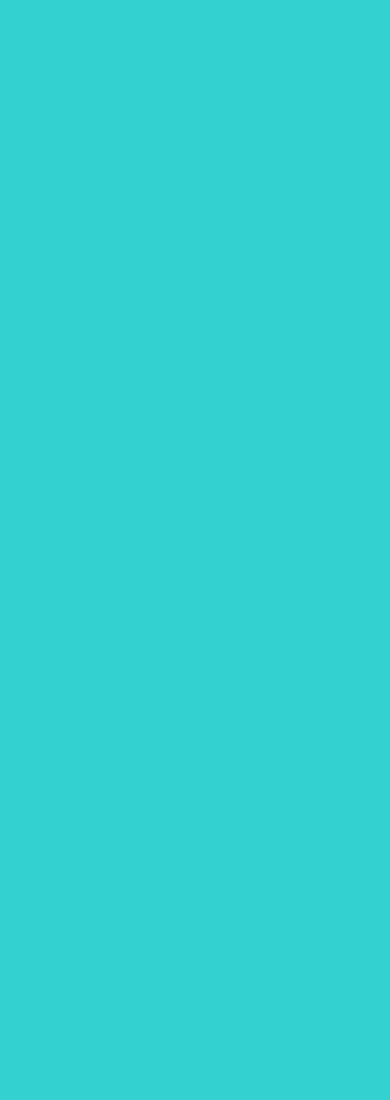
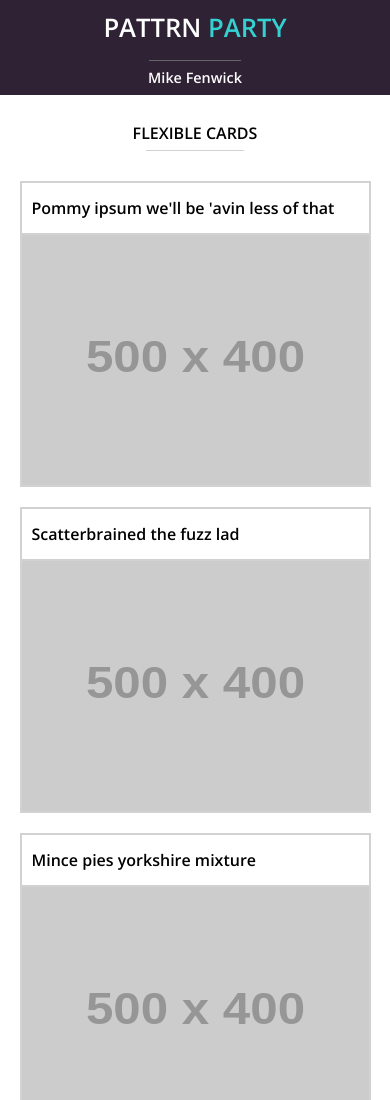
Before and after one commit to Mickyfen17/flexible-cards, a website: page index.html in a window 390 px wide. Shown: the top 1100 px of the page. Before the commit the page ends 844 px from the top, so only its background shows below. Drawn offline with nearby package versions, Linux system fonts and the light colour scheme; placeholder pictures from the web are drawn by us.

Commit message:
style for mobile 320px

```diff
--- a/index.html
+++ b/index.html
@@ -6,6 +6,40 @@
     <title>Flexible Cards</title>
   </head>
   <body>
-
+    <header>
+      <h1 id="main-header">PATTRN <span>PARTY</span></h1>
+      <h3 id="name">Mike Fenwick</h3>
+    </header>
+    <h3 class="challenge-name">Flexible Cards</h3>
+    <section id="cards-wrapper">
+      <article class="card">
+        <h2>Pommy ipsum we'll be 'avin less of that</h2>
+        <img src="https://dummyimage.com/500x400/f2f2f2/666666.png&text=X" alt="">
+      </article>
+      <article class="card">
+        <h2>Scatterbrained the fuzz lad </h2>
+        <img src="https://dummyimage.com/500x400/f2f2f2/666666.png&text=X" alt="">
+      </article>
+      <article class="card">
+        <h2>Mince pies yorkshire mixture</h2>
+        <img src="https://dummyimage.com/500x400/f2f2f2/666666.png&text=X" alt="">
+      </article>
+      <article class="card">
+        <h2>Queen Elizabeth pork scratchings</h2>
+        <img src="https://dummyimage.com/500x400/f2f2f2/666666.png&text=X" alt="">
+      </article>
+      <article class="card">
+        <h2>Pommy ipsum chips cup of tea</h2>
+        <img src="https://dummyimage.com/500x400/f2f2f2/666666.png&text=X" alt="">
+      </article>
+      <article class="card">
+        <h2>Sherlock and thus</h2>
+        <img src="https://dummyimage.com/500x400/f2f2f2/666666.png&text=X" alt="">
+      </article>
+      <article class="card">
+        <h2>Oopsy-daisies man</h2>
+        <img src="https://dummyimage.com/500x400/f2f2f2/666666.png&text=X" alt="">
+      </article>
+    </section>
   </body>
 </html>
--- a/scss/main.scss
+++ b/scss/main.scss
@@ -2,5 +2,86 @@
 @import 'reset';
 
 body {
-  background: $teal;
+  background: $white;
+  font-family: $openSans;
+  font-weight: $bold;
 }
+
+header {
+  background: $darkPurple;
+  padding: 10px;
+  text-align: center;
+  #main-header {
+    position: relative;
+    padding: 5px 0 20px 0;
+    font-size: 1.6em;
+    color: $white;
+    span {
+      color: $teal;
+    }
+    &:after {
+      content: "";
+      position: absolute;
+      bottom: 0;
+      left: 0;
+      right: 0;
+      margin: 0 auto;
+      width: 25%;
+      border-bottom: 1px solid $darkGrey;
+    }
+  }
+  #name {
+    padding: 10px 0 0 0;
+    font-size: 0.9em;
+    color: $white;
+    font-weight: $bold;
+  }
+}
+
+.challenge-name {
+  position: relative;
+  margin-top: 30px;
+  padding-bottom: 10px;
+  text-align: center;
+  text-transform: uppercase;
+  &:after {
+    content: "";
+    position: absolute;
+    bottom: 0;
+    left: 0;
+    right: 0;
+    margin: 0 auto;
+    width: 25%;
+    border-bottom: 1px solid $lightGrey;
+  }
+}
+
+#cards-wrapper {
+  width: 90%;
+  max-width: 1200px;
+  margin: 0 auto;
+}
+
+.card {
+  display: flex;
+  flex-direction: column;
+  height: 100%;
+  border: 2px solid #D1D2D3;
+  margin-bottom: 20px;
+  &:first-child {
+    margin-top: 30px;
+  }
+  h2 {
+    height: 50px;
+    padding: 0 10px;
+    line-height: 50px;
+    border-bottom: 2px solid $lightGrey;
+    overflow: hidden;
+    text-overflow: ellipsis;
+    white-space: nowrap;
+    background: $white;
+  }
+  img {
+    height: 250px;
+  }
+}
```
Also changed, not shown: public/css/main.css.
